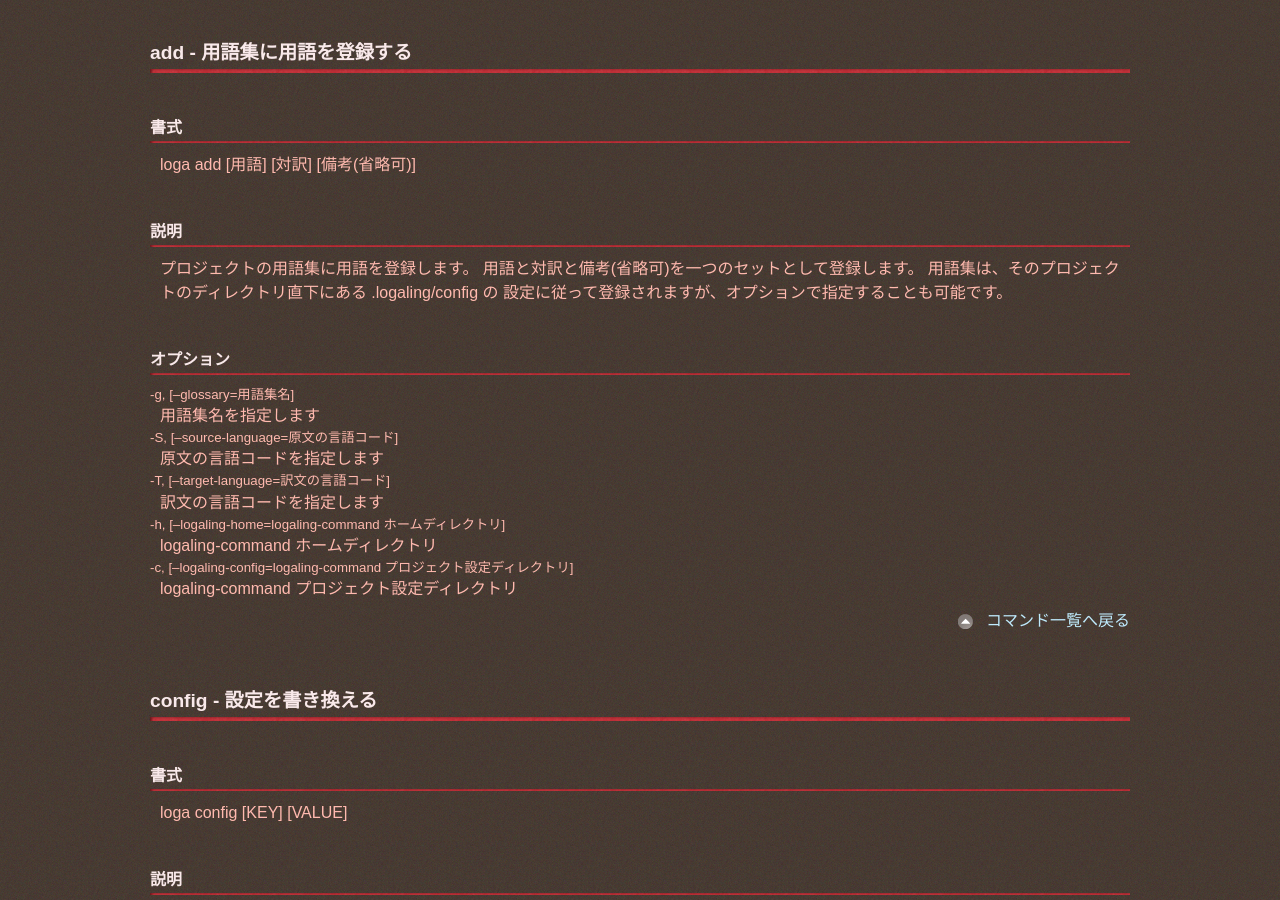
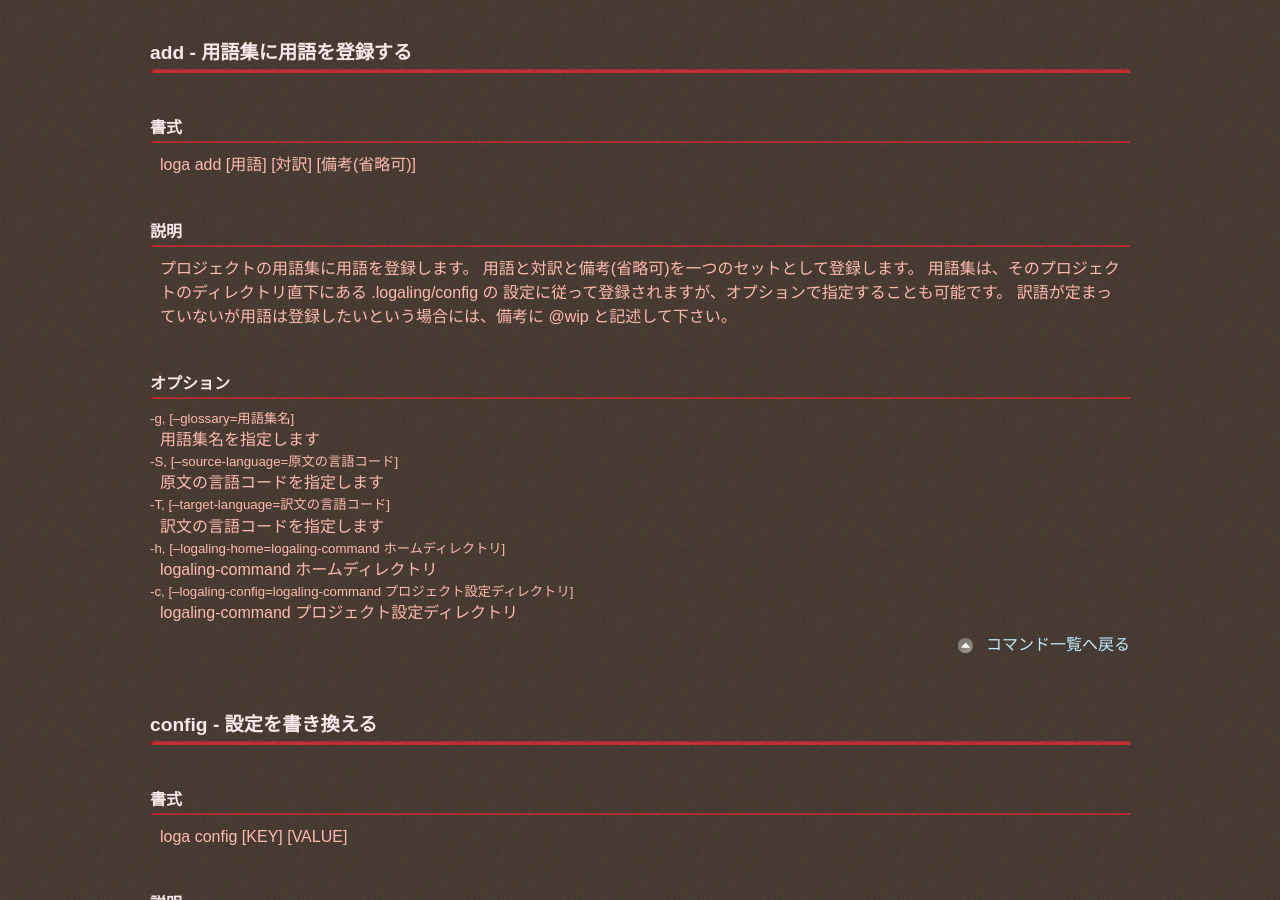
Before and after one commit to logaling/logaling.github.com, a Jekyll site: the page built from reference.md, in a window 1280 px wide and 900 px high, scrolled down 818 px. Built offline with Jekyll 4.4.1, drawn with Linux system fonts in a browser that asks for light colours; some web fonts are replaced; Markdown is read by kramdown in place of the engine named in the settings; some of the changed text lies outside the part shown.

Commit message:
Add description for fixed option and @wip annotation

```diff
--- a/reference.md
+++ b/reference.md
@@ -40,6 +40,7 @@ loga add [用語] [対訳] [備考(省略可)]
 用語と対訳と備考(省略可)を一つのセットとして登録します。
 用語集は、そのプロジェクトのディレクトリ直下にある .logaling/config の
 設定に従って登録されますが、オプションで指定することも可能です。
+訳語が定まっていないが用語は登録したいという場合には、備考に @wip と記述して下さい。
 #### オプション
 ##### -g, [--glossary=用語集名]
 用語集名を指定します
@@ -185,6 +186,8 @@ logaling-command プロジェクト設定ディレクトリ
 ページングを無効にします。
 ##### --no-color
 検索結果の色付けを無効にします。
+##### --fixed
+訳語が定まっていない用語を検索対象から外します。
 
 
 <p class="toTop"><a href="#commands">コマンド一覧へ戻る</a></p>
```
